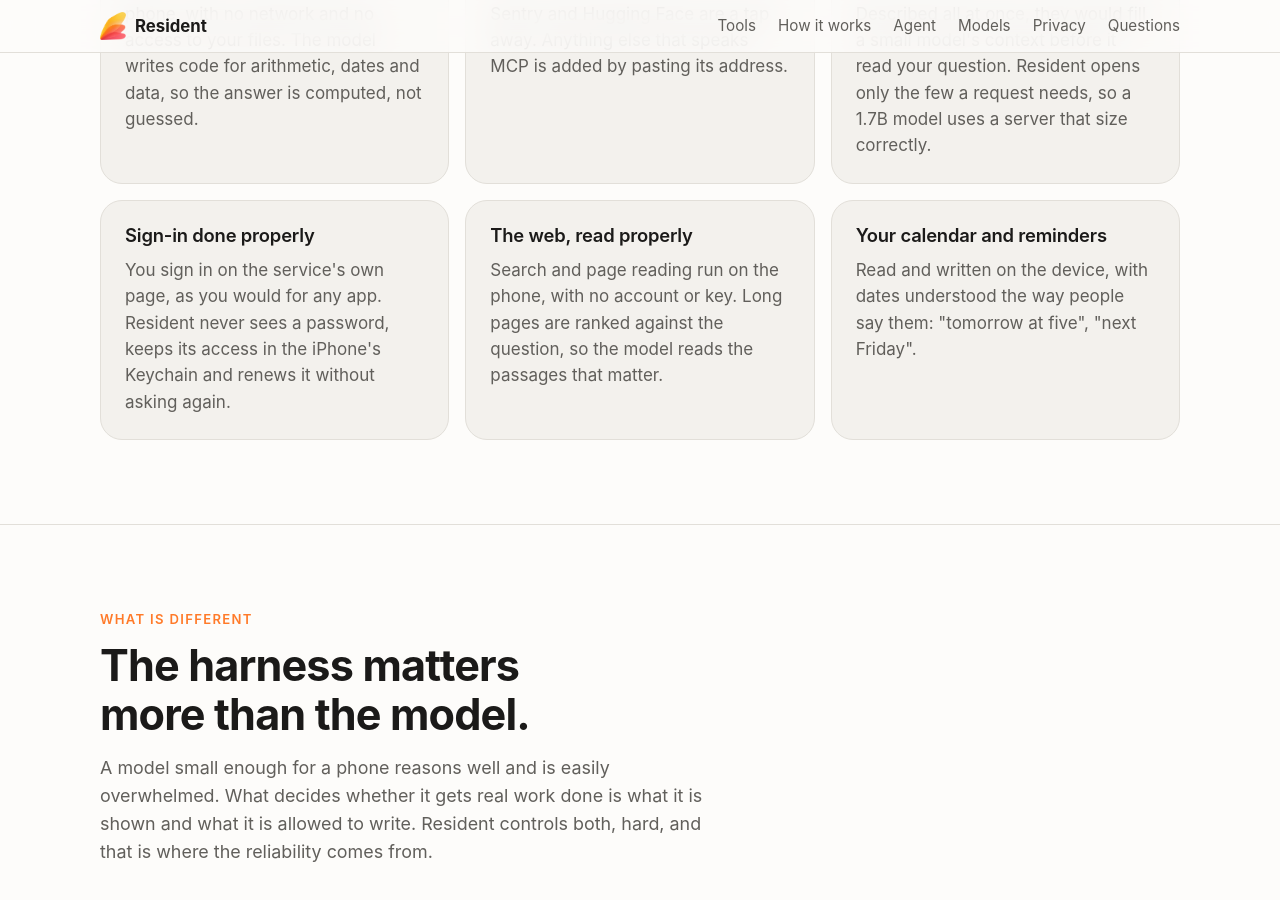
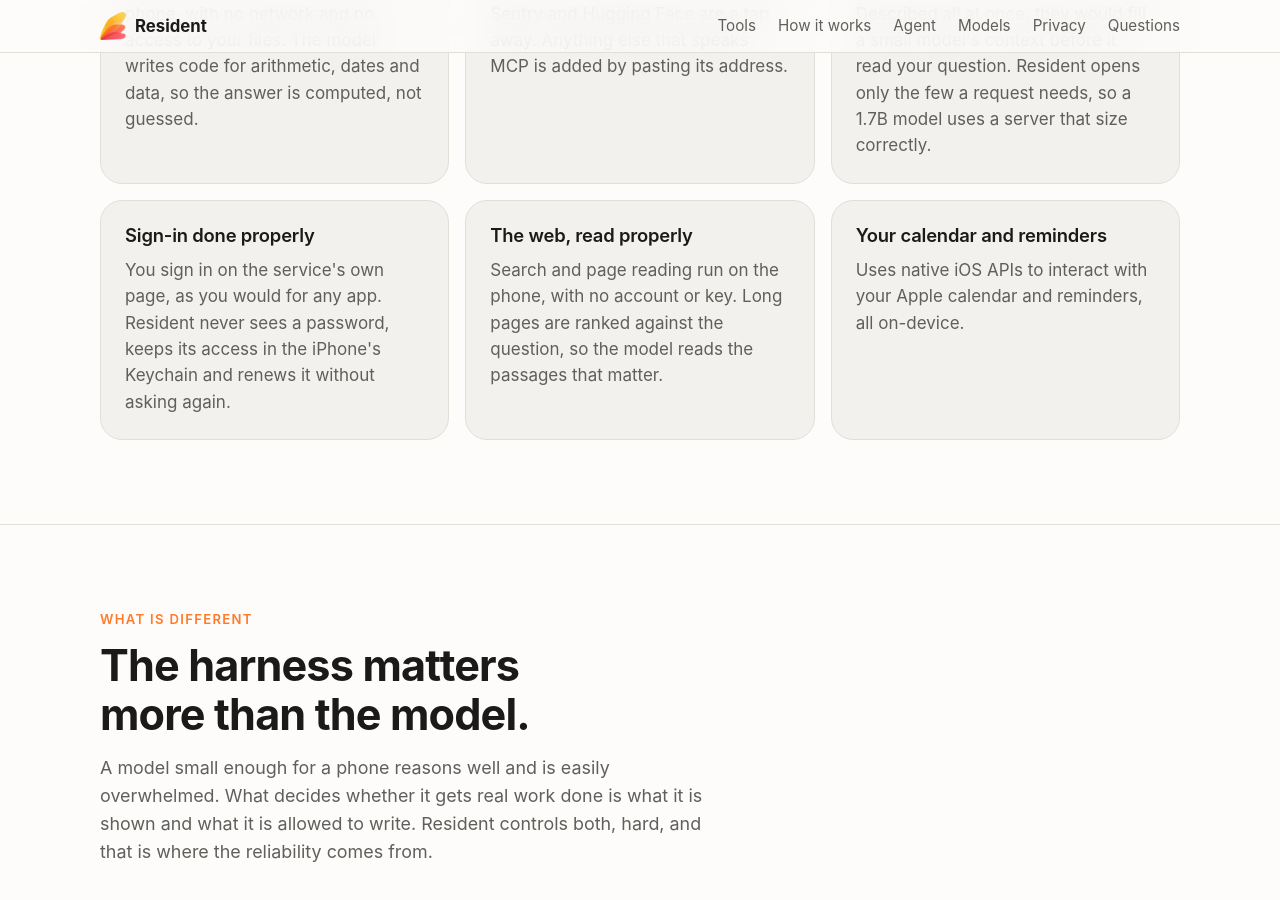
Before and after one commit to Jflick58/resident, a Jekyll site: the page built from site/index.html, in a window 1280 px wide and 900 px high, scrolled down 2035 px. Built offline with Jekyll 4.4.1, drawn with Linux system fonts in a browser that asks for light colours.

Commit message:
The website says the calendar and reminders tools use iOS's own APIs, on the device
Co-Authored-By: Claude Fable 5.2 <noreply@anthropic.com>
Claude-Session: https://claude.ai/code/session_01ARcpcVKaBmAKVTxiuiqyEG

```diff
--- a/site/index.html
+++ b/site/index.html
@@ -110,8 +110,7 @@ questions:
     <article>
       <h3>Your calendar and reminders</h3>
       <p>
-        Read and written on the device, with dates understood the way people say them: "tomorrow at
-        five", "next Friday".
+        Uses native iOS APIs to interact with your Apple calendar and reminders, all on-device.
       </p>
     </article>
   </div>
```
